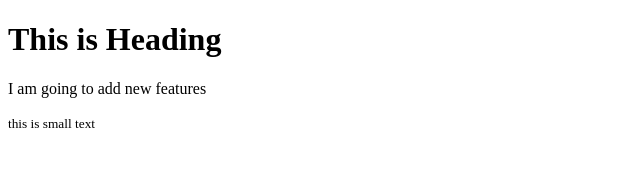
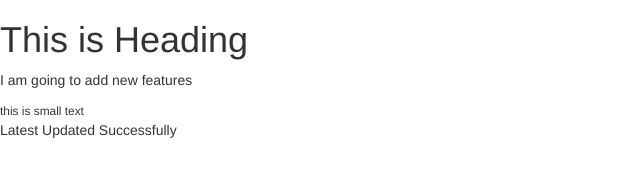
Before and after one commit to Code-CHOUDHARY/Demo2-Quadwave, a plain HTML site: page index.html in a window 1280 px wide. Shown: the whole page, without its empty margins (0-640 px from the left). Drawn offline with nearby package versions, Linux system fonts and the light colour scheme.

Commit message:
New update

```diff
--- a/index.html
+++ b/index.html
@@ -4,10 +4,18 @@
 	<meta charset="utf-8">
 	<meta name="viewport" content="width=device-width, initial-scale=1">
 	<title></title>
+	<link rel="stylesheet" href="https://cdn.jsdelivr.net/npm/bootstrap@3.3.7/dist/css/bootstrap.min.css" integrity="sha384-BVYiiSIFeK1dGmJRAkycuHAHRg32OmUcww7on3RYdg4Va+PmSTsz/K68vbdEjh4u" crossorigin="anonymous">
+	<link rel="stylesheet" href="https://cdn.jsdelivr.net/npm/bootstrap@3.3.7/dist/css/bootstrap-theme.min.css" integrity="sha384-rHyoN1iRsVXV4nD0JutlnGaslCJuC7uwjduW9SVrLvRYooPp2bWYgmgJQIXwl/Sp" crossorigin="anonymous">
+	<!-- Latest compiled and minified JavaScript -->
+	<script src="https://cdn.jsdelivr.net/npm/bootstrap@3.3.7/dist/js/bootstrap.min.js" integrity="sha384-Tc5IQib027qvyjSMfHjOMaLkfuWVxZxUPnCJA7l2mCWNIpG9mGCD8wGNIcPD7Txa" crossorigin="anonymous"></script>
+
 </head>
 <body>
 	<h1> This is Heading </h1>
 	<p>I am going to add new features</p>
 	<small>this is small text</small>
+
+	<p> Latest Updated Successfully</p>
+
 </body>
 </html>
```
